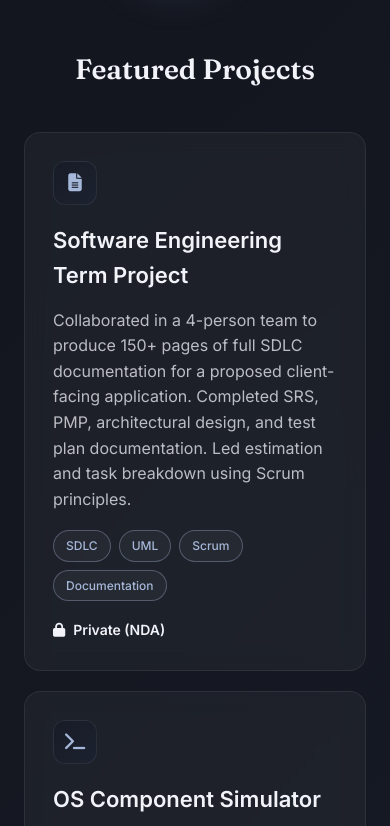
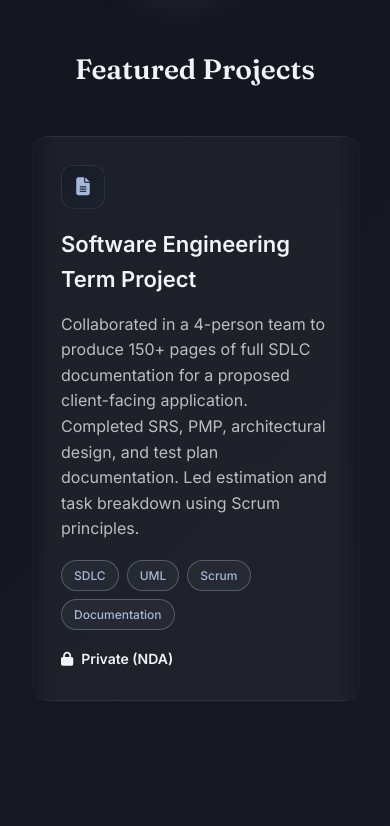
Before and after one commit to lucashill-dev/portfolio-website, a website built with Vite: page index.html in a window 390 px wide. Shown: the part 800-1626 px from the top of the page. Built offline with nearby package versions, Linux system fonts and the light colour scheme; some packages are replaced by stand-ins of ours.

Commit message:
Make projects grid horizontally scrollable

```diff
--- a/src/styles/sections/projects.css
+++ b/src/styles/sections/projects.css
@@ -1,13 +1,36 @@
 .projects-grid {
-    display: grid;
-    grid-template-columns: repeat(auto-fit, minmax(280px, 1fr));
+    display: flex;
     gap: 24px;
+    overflow-x: auto;
+    overflow-y: visible;
+    scroll-snap-type: x proximity;
     max-width: 1000px;
     margin: 0 auto;
+    padding: 4px 24px 28px;
+    -webkit-mask-image: linear-gradient(to right, transparent, black 32px, black calc(100% - 32px), transparent);
+    mask-image: linear-gradient(to right, transparent, black 32px, black calc(100% - 32px), transparent);
+    scrollbar-width: thin;
+    scrollbar-color: var(--accent) transparent;
+}
+
+.projects-grid::-webkit-scrollbar {
+    height: 6px;
+}
+
+.projects-grid::-webkit-scrollbar-thumb {
+    background: var(--accent);
+    border-radius: 10px;
+}
+
+.projects-grid::-webkit-scrollbar-track {
+    background: transparent;
 }
 
 .project-card {
     display: block;
+    flex: 1 1 calc((100% - 48px) / 3);
+    min-width: 240px;
+    scroll-snap-align: center;
     background: var(--glass-bg);
     border: 1px solid var(--glass-border);
     border-radius: var(--radius-lg);
@@ -153,7 +176,13 @@ a.project-card:has(.project-link--report:hover) .project-link:not(.project-link-
 
 @media (max-width: 725px) {
     .projects-grid {
-        grid-template-columns: 1fr;
-        gap: 20px;
+        gap: 18px;
+        padding: 4px 30px 28px;
+        -webkit-mask-image: linear-gradient(to right, transparent, black 30px, black calc(100% - 30px), transparent);
+        mask-image: linear-gradient(to right, transparent, black 30px, black calc(100% - 30px), transparent);
+    }
+
+    .project-card {
+        flex: 0 0 84vw;
     }
 }
```
